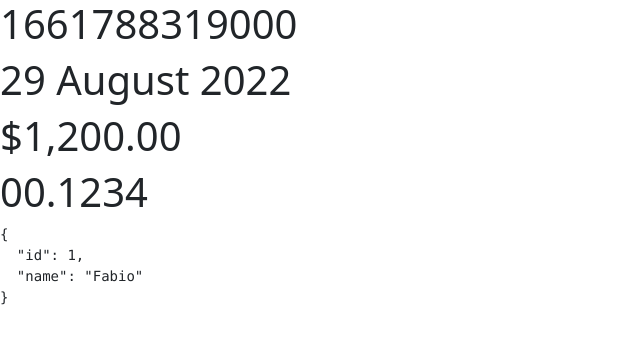
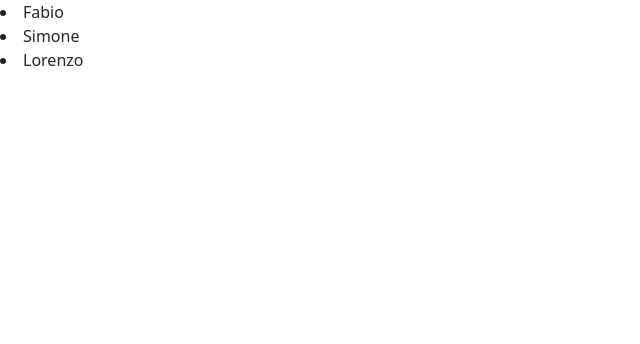
Before and after one commit to frame88/recap, an Angular app: page / in a window 1280 px wide. Shown: the top 344 px of the page, without its empty margins (0-640 px from the left). Built offline with nearby package versions, Linux system fonts and the light colour scheme.

Commit message:
tipizzazione di oggetti complessi

```diff
--- a/src/app/app.component.ts
+++ b/src/app/app.component.ts
@@ -1,19 +1,19 @@
 import { Component } from '@angular/core';
+import { User } from './model/user';
 
 @Component({
   selector: 'app-root',
   template: `
-    <h1>{{today}}</h1>
-    <h1>{{today | date: 'dd MMMM YYYY'}}</h1>
-    <h1>{{yourmoney | currency}}</h1>
-    <h1>{{yourbitcoins | number: '2.2-4'}}</h1>
-    <pre>{{yourJSON | json}}</pre>
+    <li *ngFor="let user of users">
+      {{user.name}}
+    </li>
   `,
   styles: []
 })
 export class AppComponent {
-  today = Date.now();
-  yourmoney = 1200;
-  yourbitcoins = 0.12343242;
-  yourJSON = { id: 1, name: 'Fabio' };
+  users: User[] = [
+    { id: 1, name: 'Fabio' },
+    { id: 2, name: 'Simone' },
+    { id: 3, name: 'Lorenzo' },
+  ];
 }
--- /dev/null
+++ b/src/app/model/user.ts
@@ -0,0 +1,4 @@
+export interface User {
+    id: number;
+    name: string;
+}
```
